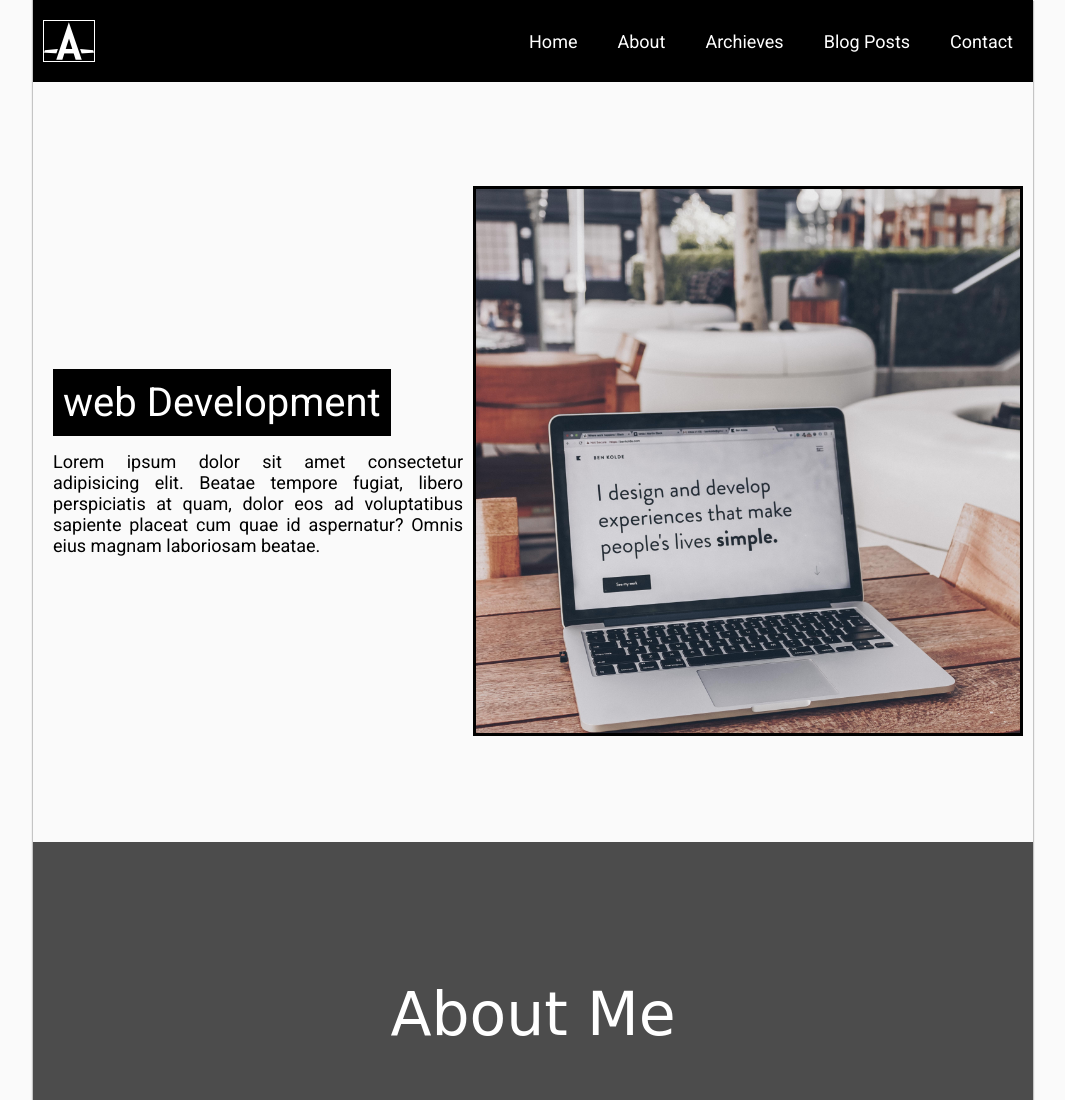
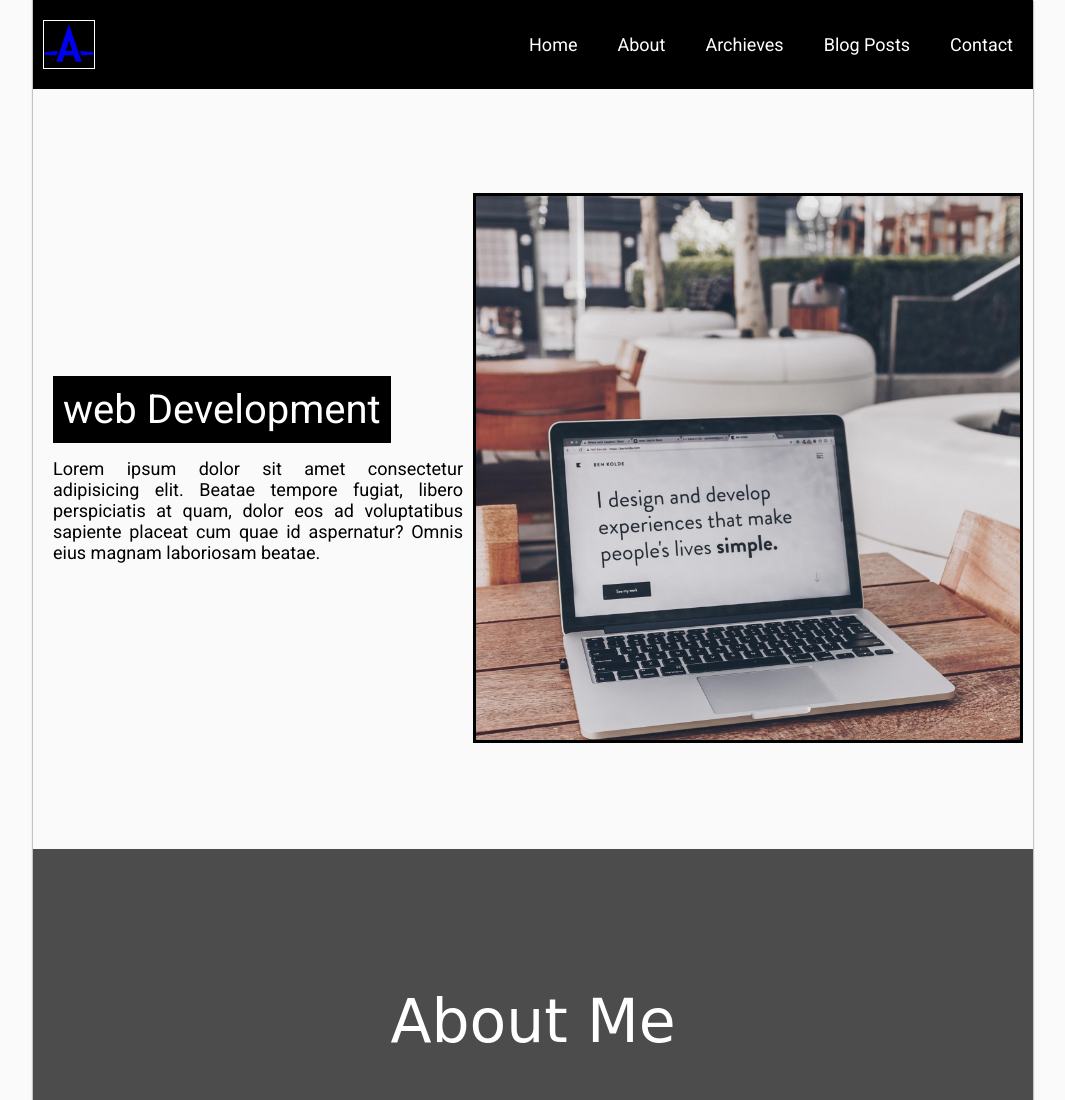
Before and after one commit to naim-ahammed/naim-ahammed.github.io, a plain HTML site: page index.html in a window 1280 px wide. Shown: the top 1100 px of the page, without its empty margins (107-1172 px from the left). Drawn offline with Linux system fonts and the light colour scheme.

Commit message:
trying to create a link that uses an icon

```diff
--- a/index.html
+++ b/index.html
@@ -24,7 +24,7 @@
     <!-- header start here -->
     <header id="blog-header">
         <figure class="logo-figure">
-            <i class="fab fa-autoprefixer logo" ></i>
+            <a href="index.html" class="logo"><i class="fab fa-autoprefixer"></i></a>
         </figure>
         <i class="fas fa-bars fa-4x " id="menu_icon"></i>
 
```
